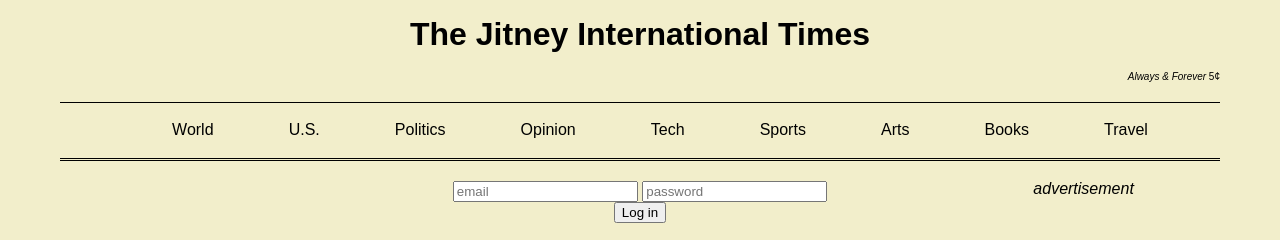
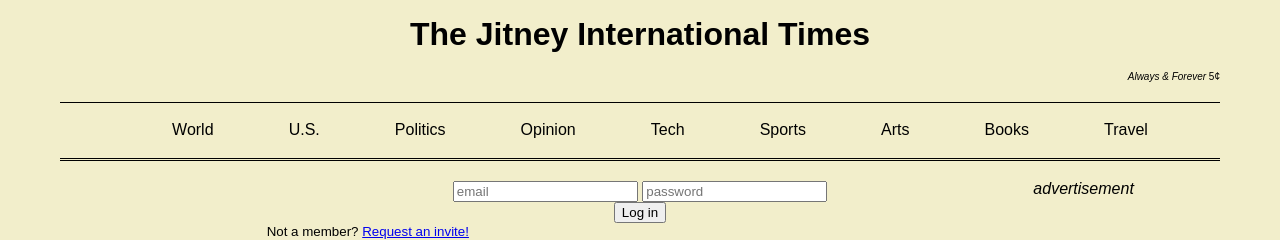
Before and after one commit to rjpcasalino/jitney, a Python web app: template templates/login.html in a window 1280 px wide. Shown: the part 62-302 px from the top of the page. Run offline with Jinja, Linux system fonts and the light colour scheme; the template is opened without the code that fills it, so the values that code supplies are empty.

Commit message:
adds a link to signup

```diff
--- a/templates/login.html
+++ b/templates/login.html
@@ -7,4 +7,5 @@
       <br>
       <input type="submit" value="Log in" />
   </form>
+  <small>Not a member? <span><a href="/auth/signup">Request an invite!</a></span></small>
   {% endblock %}
```
